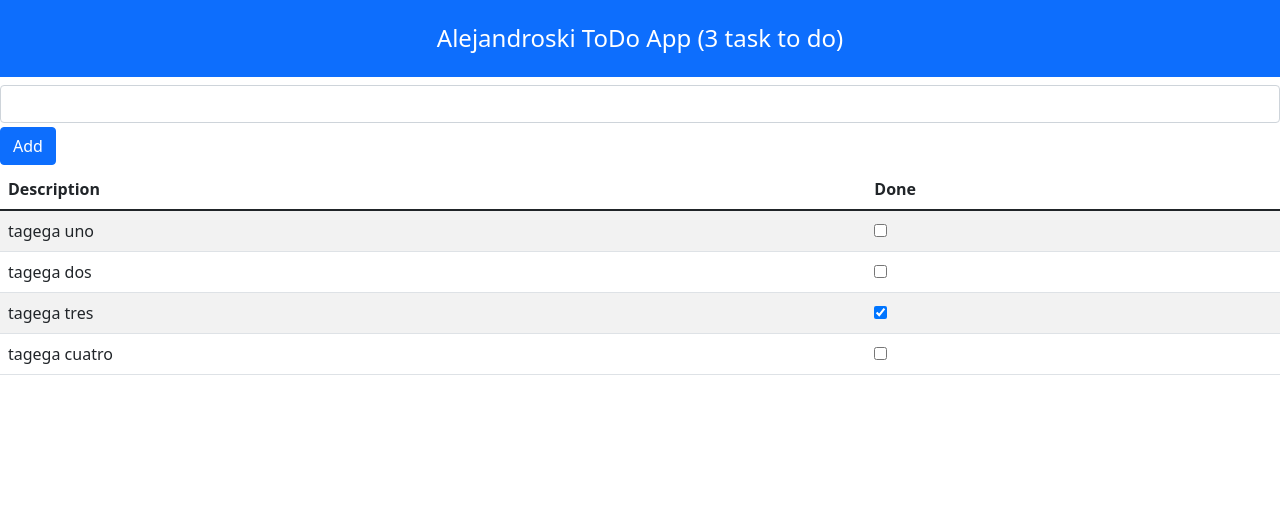
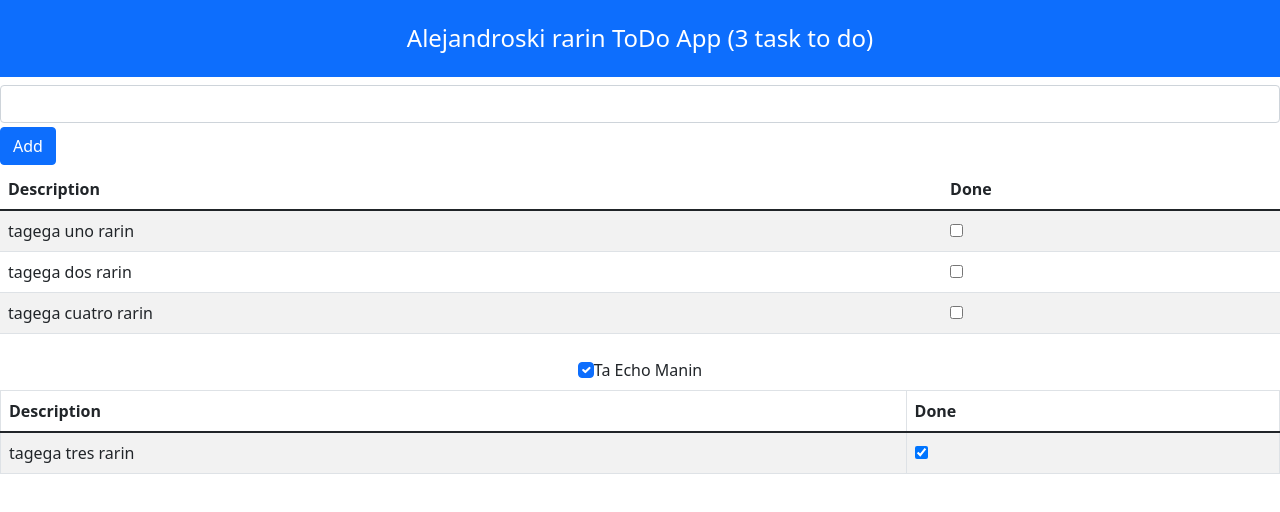
Before and after one commit to alearigth/todoapp, a React (Create React App) app: page / in a window 1280 px wide. Shown: the top 512 px of the page. Built offline with nearby package versions, Linux system fonts and the light colour scheme.

Commit message:
cambios en app,visibility

```diff
--- a/src/App.js
+++ b/src/App.js
@@ -1,7 +1,8 @@
-import React, {useState} from "react";
+import React, { useState, useEffect } from "react";
 import {TaskRow} from "./components/TaskRow";
 import {TaskBanner} from "./components/TaskBanner";
 import {TaskCreator} from "./components/TaskCreator";
+import { VisibilityControl } from "./components/VisibilityControl";
 
 function App() {
 
@@ -13,6 +14,24 @@
     {name:"tagega cuatro", done: false}
   ]);
 
+  const [showCompleted, setShowCompleted] = useState(true);
+
+  useEffect(() => {
+     let data = localStorage.getItem("tasks")
+      if(data != null ) {
+        setTaskItems(JSON.parse(data))
+      } else {
+        setUserName("Alejandroski rarin")
+        setTaskItems([
+          {name:"tagega uno rarin", done: false},
+          {name:"tagega dos rarin", done: false},
+          {name:"tagega tres rarin", done: true},
+          {name:"tagega cuatro rarin", done: false}
+        ])
+        setShowCompleted(true)
+      }
+  },[])
+
   const createNewTask = taskName => {
     if(!taskItems.find(t => t.name === taskName)) {
       setTaskItems([...taskItems, {name:taskName, done:false}])
@@ -22,7 +41,10 @@
   const toggleTask = task =>
   setTaskItems(taskItems.map(t => (t.name === task.name ? {...t, done: !t.done}: t)))
 
-  const taskTableRows = () => taskItems.map(task => (
+  const taskTableRows = (doneValue) =>
+  taskItems
+  .filter(task => task.done === doneValue)
+  .map(task => (
     <TaskRow task={task} key={task.name} toggleTask={toggleTask}/>
   ))
 
@@ -37,8 +59,26 @@
             <th>Done</th>
           </tr>
         </thead>
-        <tbody>{taskTableRows()}</tbody>
+        <tbody>{taskTableRows(false)}</tbody>
       </table>
+      <div className="bg-secondary-text-white text-center p-2">
+      <VisibilityControl
+        description="Manin"
+        isChecked={showCompleted}
+        callback={checked => setShowCompleted(checked)}
+      />
+      </div>
+      {showCompleted && (
+          <table className="table table-striped table-bordered">
+            <thead>
+              <tr>
+                <th>Description</th>
+                <th>Done</th>
+              </tr>
+            </thead>
+            <tbody>{taskTableRows(true)}</tbody>
+          </table>
+        )}
     </div>
   );
 }
--- a/src/components/VisibilityControl.js
+++ b/src/components/VisibilityControl.js
@@ -0,0 +1,19 @@
+import React from "react";
+
+export const VisibilityControl = props => {
+    return (
+        <div className="form-cheked">
+            <input
+           type="checkbox"
+            className="form-check-input"
+            checked={props.isChecked}
+            onChange={e => props.callback(e.target.checked)}
+
+            />
+            <label htmlFor="form-check-label">
+                 Ta Echo {props.description}
+            </label>
+        </div>
+
+    )
+}
```
